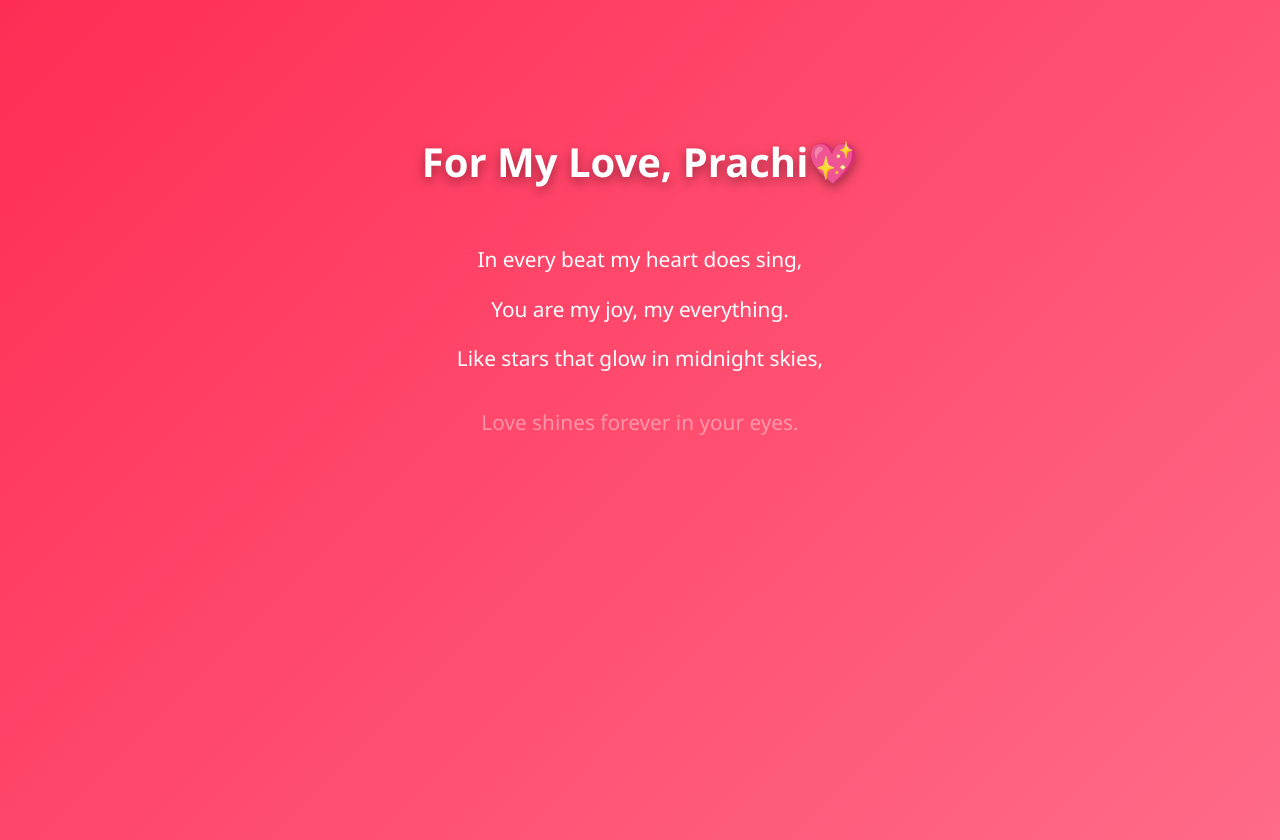
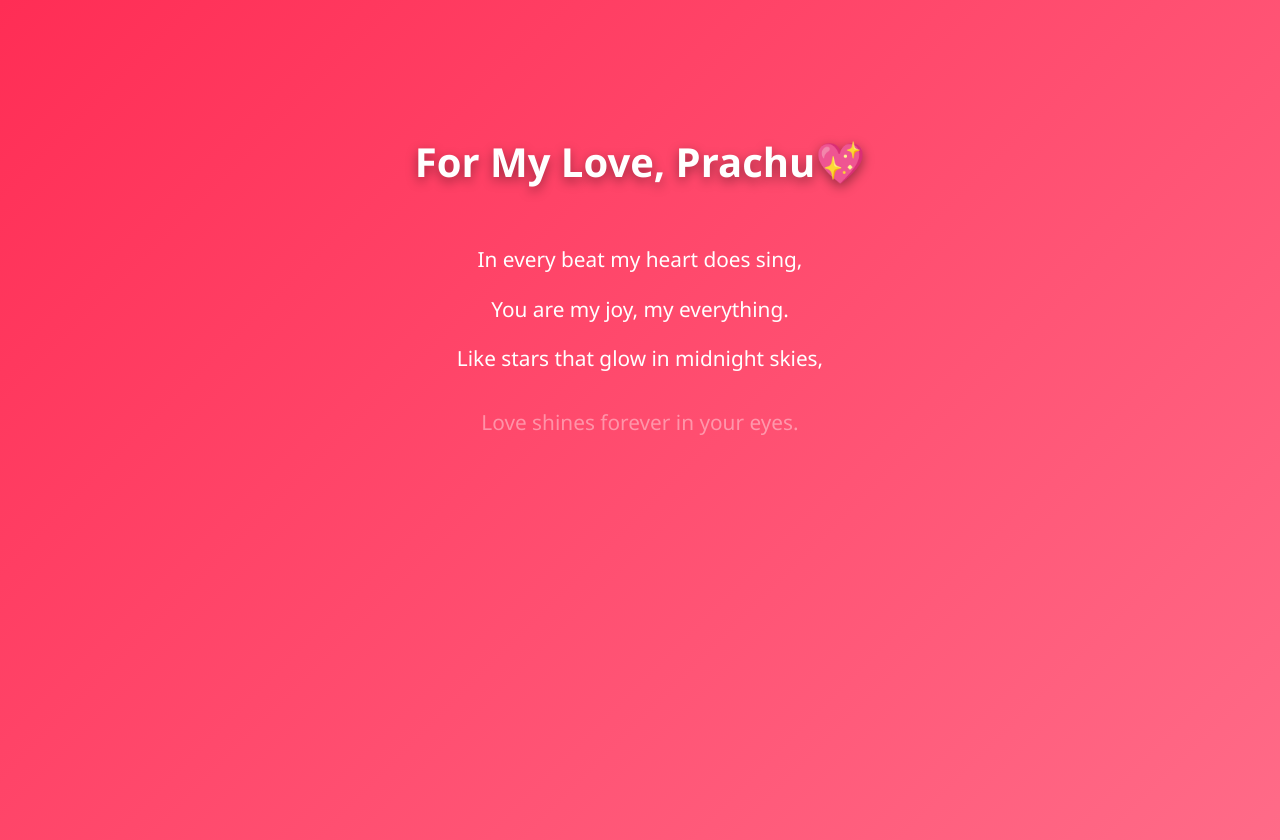
Before and after one commit to dhruvin080806-lang/loveforprachi, a plain HTML site: page poem2.html in a window 1280 px wide. Drawn offline with Linux system fonts and the light colour scheme.

Commit message:
Update poem2.html

```diff
--- a/poem2.html
+++ b/poem2.html
@@ -76,7 +76,7 @@
 </style>
 </head>
 <body>
-  <h1>For My Love, Prachi💖</h1>
+  <h1>For My Love, Prachu💖</h1>
   <div class="poem">
     <p>In every beat my heart does sing,</p>
     <p>You are my joy, my everything.</p>
@@ -91,4 +91,5 @@
   <!-- ✅ Navigation -->
    <a href="letter2.html" style="margin-left:15px;">Next ➝</a>
 </body>
+
 </html>
```
